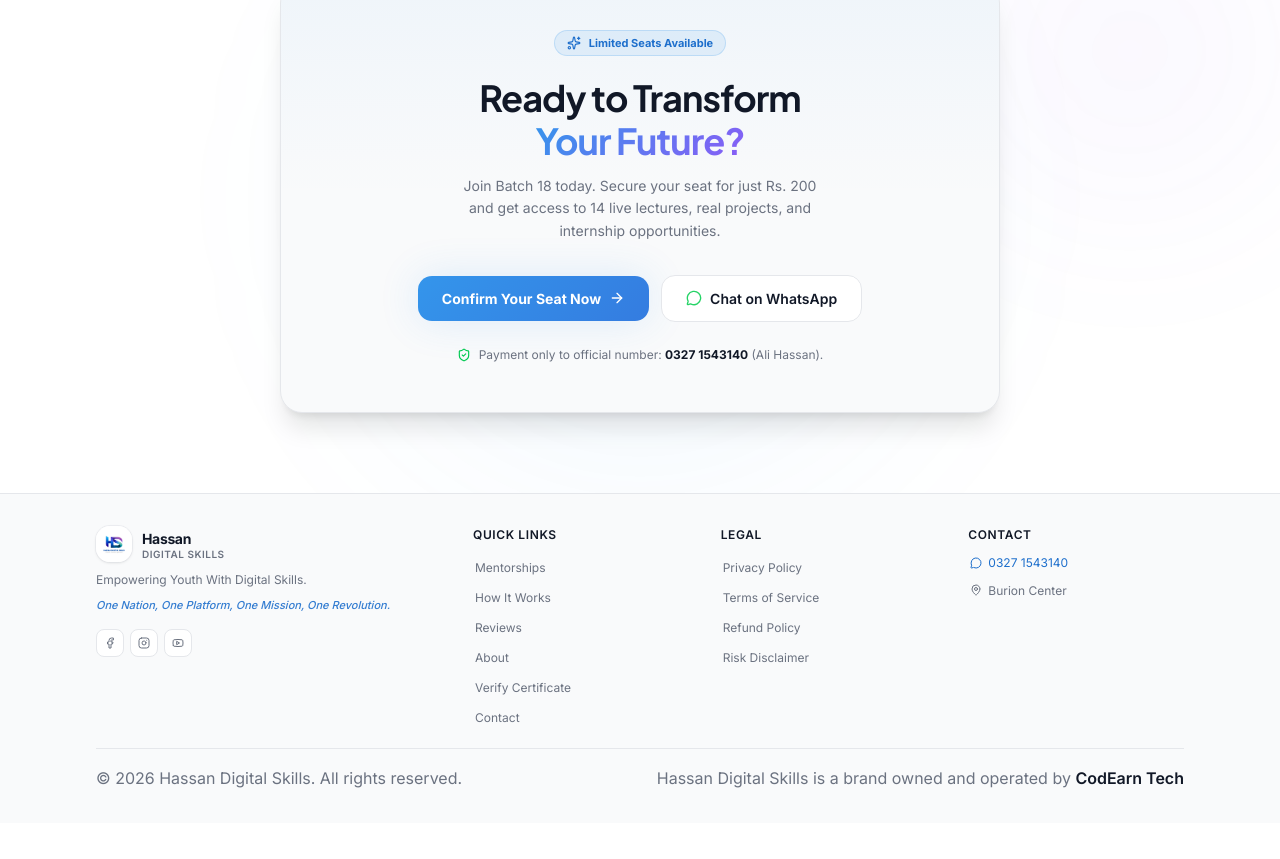
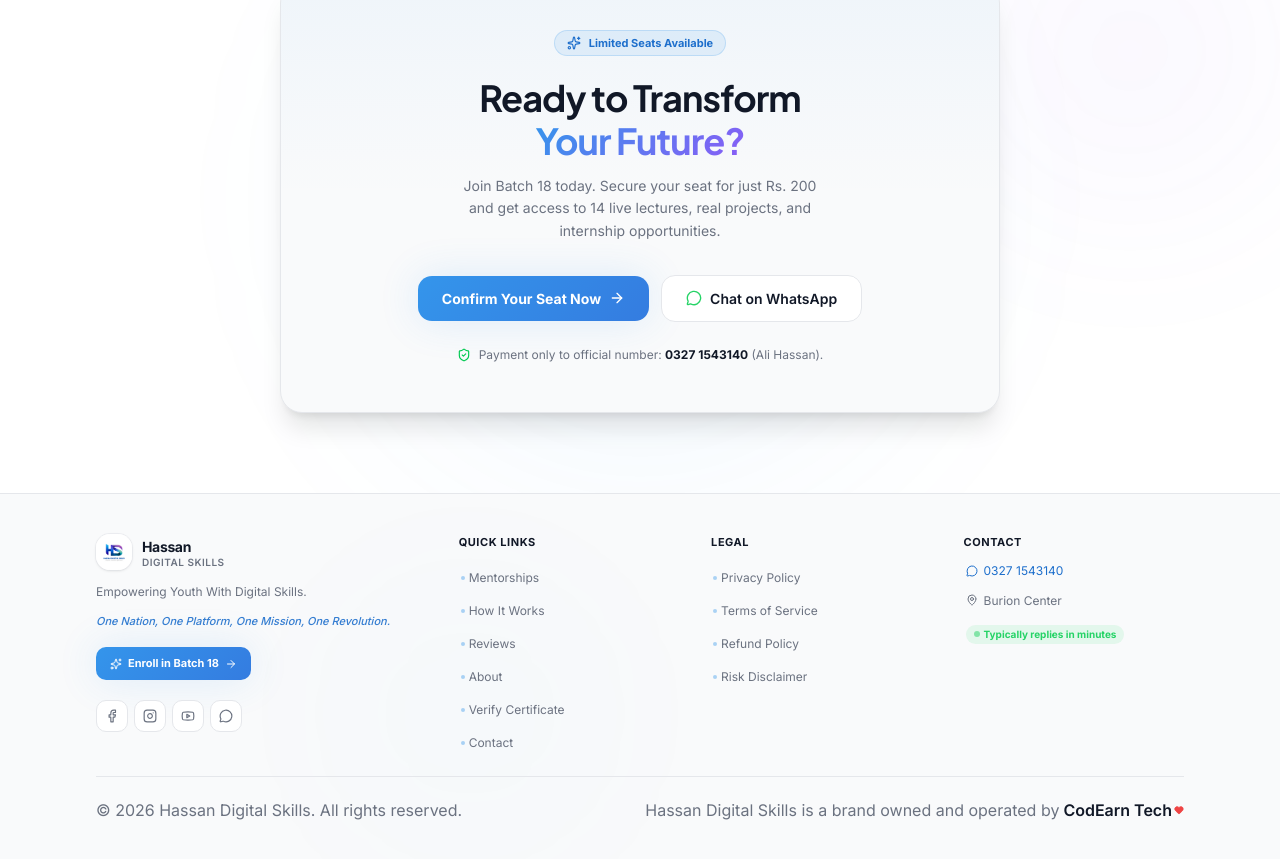
Before and after one commit to AloneCoder199/HDS, a Next.js app: page /reviews in a window 1280 px wide. Shown: the part 7455-8314 px from the top of the page. Before the commit the page ends 8278 px from the top, so only its background shows below. Built offline with nearby package versions, Linux system fonts and the light colour scheme.

Commit message:
updating footer

```diff
--- a/components/Home/Homehero.tsx
+++ b/components/Home/Homehero.tsx
@@ -7,8 +7,13 @@ const WHATSAPP_MESSAGE = encodeURIComponent(
   "Hello HDS Team! I want to apply for the Batch 18 mentorship. Please guide me."
 )
 
-// Real student avatars
-const studentAvatars = ["/st1.jpg", "/st2.jpg", "/st3.jpg", "/st4.jpg"]
+// Real student avatars with details for hover bubble
+const studentAvatars = [
+  { src: "/st1.jpg", name: "HDS Student", tag: "AI Mentorship" },
+  { src: "/st2.jpg", name: "HDS Student", tag: "SMM Mentorship" },
+  { src: "/st3.jpg", name: "HDS Student", tag: "Crypto Trading" },
+  { src: "/st4.jpg", name: "HDS Student", tag: "AI Mentorship" },
+]
 
 export function Hero() {
   return (
@@ -69,27 +74,74 @@ export function Hero() {
               </Link>
             </div>
 
-            {/* Trust Indicators — Real student photos */}
+            {/* ═══ Trust Indicators — Hover Bubbles ═══ */}
             <div className="mt-10 flex flex-col sm:flex-row items-center gap-4 justify-center lg:justify-start">
-              <div className="flex -space-x-3">
-                {studentAvatars.map((src, i) => (
+              {/* Avatar Stack with Bubbles */}
+              <div className="flex items-center -space-x-3">
+                {studentAvatars.map((student, i) => (
                   <div
                     key={i}
-                    className="inline-flex h-9 w-9 items-center justify-center rounded-full border-2 border-background bg-muted overflow-hidden transition-transform duration-300 hover:scale-110 hover:z-10"
+                    className="group/avatar relative inline-flex transition-all duration-300 hover:z-30 hover:-translate-y-1"
                   >
-                    <Image
-                      src={src}
-                      alt={`HDS Student ${i + 1}`}
-                      width={36}
-                      height={36}
-                      className="h-full w-full object-cover"
-                    />
+                    {/* Avatar — circular photo */}
+                    <div className="relative inline-flex h-10 w-10 items-center justify-center rounded-full border-2 border-background bg-muted overflow-hidden shadow-sm ring-2 ring-primary/0 transition-all duration-300 group-hover/avatar:ring-primary/40 cursor-pointer">
+                      <Image
+                        src={student.src}
+                        alt={`${student.name} — ${student.tag}`}
+                        width={40}
+                        height={40}
+                        className="h-full w-full object-cover transition-transform duration-300 group-hover/avatar:scale-110"
+                      />
+                    </div>
+
+                    {/* ═══ Hover Bubble ═══ */}
+                    <div className="pointer-events-none absolute bottom-full left-1/2 z-50 mb-3 -translate-x-1/2 opacity-0 scale-90 translate-y-1 transition-all duration-300 group-hover/avatar:opacity-100 group-hover/avatar:scale-100 group-hover/avatar:translate-y-0">
+                      {/* Bubble Card */}
+                      <div className="relative w-[140px] overflow-hidden rounded-2xl border border-border bg-background shadow-2xl">
+                        {/* Large Student Image */}
+                        <div className="relative aspect-square overflow-hidden bg-muted">
+                          <Image
+                            src={student.src}
+                            alt={`${student.name} — ${student.tag}`}
+                            width={140}
+                            height={140}
+                            className="h-full w-full object-cover"
+                          />
+                          {/* Gradient overlay for text */}
+                          <div className="absolute inset-0 bg-gradient-to-t from-black/70 via-transparent to-transparent" />
+                          {/* Small badge top */}
+                          <div className="absolute top-2 left-2">
+                            <span className="inline-flex items-center gap-1 rounded-full bg-black/60 backdrop-blur-sm px-1.5 py-0.5 text-[8px] font-bold text-white border border-white/20">
+                              <CheckCircle2 className="h-2 w-2 text-green-400" />
+                              Verified
+                            </span>
+                          </div>
+                        </div>
+
+                        {/* Info footer */}
+                        <div className="p-2 text-center">
+                          <p className="text-[11px] font-bold text-foreground leading-tight truncate">
+                            {student.name}
+                          </p>
+                          <p className="text-[9px] text-muted-foreground mt-0.5 leading-tight truncate">
+                            {student.tag}
+                          </p>
+                        </div>
+                      </div>
+
+                      {/* Arrow pointing down */}
+                      <div className="absolute left-1/2 top-full -mt-1 h-2 w-2 -translate-x-1/2 rotate-45 border-b border-r border-border bg-background" />
+                    </div>
                   </div>
                 ))}
-                <div className="flex h-9 w-9 items-center justify-center rounded-full border-2 border-background bg-primary/10 text-[10px] font-bold text-primary-text">
+
+                {/* "+15k" badge */}
+                <div className="relative inline-flex h-10 w-10 items-center justify-center rounded-full border-2 border-background bg-primary/10 text-[10px] font-bold text-primary-text shadow-sm ring-2 ring-primary/0 transition-all duration-300 hover:ring-primary/40 hover:-translate-y-1 hover:z-30 cursor-pointer">
                   15k+
                 </div>
               </div>
+
+              {/* Trust Text */}
               <div className="text-sm font-medium text-muted-foreground flex items-center gap-1.5">
                 <Star className="h-4 w-4 fill-accent text-accent" />
                 Trusted by 15,000+ students across Pakistan
--- a/components/reusable/Footer.tsx
+++ b/components/reusable/Footer.tsx
@@ -9,9 +9,15 @@ import {
   MapPin,
   MessageCircle,
   Youtube,
+  ArrowRight,
+  Sparkles,
+  Heart,
 } from "lucide-react"
 import { Logo } from "./logo"
 
+// ═══════════════════════════════════════════════════════════════════
+// REAL LINKS
+// ═══════════════════════════════════════════════════════════════════
 const quickLinks = [
   { href: "/mentorships", label: "Mentorships" },
   { href: "/how-it-works", label: "How It Works" },
@@ -22,19 +28,40 @@ const quickLinks = [
 ]
 
 const legalLinks = [
-  { href: "/privacy", label: "Privacy Policy" },
+  { href: "/privacy-policy", label: "Privacy Policy" },
   { href: "/terms", label: "Terms of Service" },
   { href: "/refund-policy", label: "Refund Policy" },
   { href: "/risk-disclaimer", label: "Risk Disclaimer" },
 ]
 
 const socials = [
-  { href: "#", label: "Facebook", icon: Facebook },
-  { href: "#", label: "Instagram", icon: Instagram },
-  { href: "#", label: "YouTube", icon: Youtube },
+  {
+    href: "https://www.facebook.com/HassanDigitalSkills",
+    label: "Facebook",
+    icon: Facebook,
+    color: "hover:bg-[#1877F2] hover:border-[#1877F2] hover:text-white",
+  },
+  {
+    href: "https://www.instagram.com/hds_pakistan_/?hl=en",
+    label: "Instagram",
+    icon: Instagram,
+    color: "hover:bg-gradient-to-br hover:from-[#F58529] hover:via-[#DD2A7B] hover:to-[#8134AF] hover:border-transparent hover:text-white",
+  },
+  {
+    href: "https://youtube.com/@hassandigitalskills?si=rwQfPRvRc7MPciiL",
+    label: "YouTube",
+    icon: Youtube,
+    color: "hover:bg-[#FF0000] hover:border-[#FF0000] hover:text-white",
+  },
 ]
 
-// ─── Reusable accordion section ───
+const WHATSAPP_URL =
+  "https://wa.me/923271543140?text=" +
+  encodeURIComponent("Hello HDS Team! I want to know more about your mentorships.")
+
+// ═══════════════════════════════════════════════════════════════════
+// ACCORDION SECTION — Desktop open, mobile collapsible
+// ═══════════════════════════════════════════════════════════════════
 function FooterSection({
   title,
   children,
@@ -46,11 +73,10 @@ function FooterSection({
 
   return (
     <div>
-      {/* Mobile: clickable header */}
       <button
         onClick={() => setOpen((v) => !v)}
         aria-expanded={open}
-        className="flex w-full items-center justify-between py-2.5 text-xs font-semibold uppercase tracking-wider text-foreground transition-colors hover:text-primary-text lg:pointer-events-none lg:mb-2.5 lg:py-0 lg:hover:text-foreground"
+        className="flex w-full items-center justify-between py-2.5 text-[11px] font-bold uppercase tracking-wider text-foreground transition-colors hover:text-primary-text lg:pointer-events-none lg:mb-3 lg:py-0 lg:hover:text-foreground"
       >
         {title}
         <ChevronDown
@@ -60,7 +86,6 @@ function FooterSection({
         />
       </button>
 
-      {/* Content — smooth expand */}
       <div
         className={`grid transition-all duration-300 ease-[cubic-bezier(0.23,1,0.32,1)] ${
           open ? "grid-rows-[1fr] opacity-100" : "grid-rows-[0fr] opacity-0"
@@ -76,50 +101,79 @@ function FooterSection({
 
 export function Footer() {
   return (
-    <footer className="border-t border-border bg-card text-card-foreground">
-      <div className="mx-auto max-w-6xl px-4 py-6 sm:px-6 lg:px-8 lg:py-8">
-        {/* ─── Main Grid ─── */}
-        <div className="grid gap-1 lg:grid-cols-[1.6fr_1fr_1fr_1fr] lg:gap-8">
-          {/* Brand */}
-          <div className="space-y-2 pb-3.5 border-b border-border lg:border-0 lg:pb-0">
+    <footer className="relative border-t border-border bg-card text-card-foreground overflow-hidden">
+      {/* Subtle background glow */}
+      <div className="pointer-events-none absolute inset-0 opacity-40">
+        <div className="absolute bottom-0 left-1/4 w-[300px] h-[300px] bg-primary/5 rounded-full blur-[100px]" />
+      </div>
+
+      <div className="relative mx-auto max-w-6xl px-4 sm:px-6 lg:px-8 py-8 lg:py-10">
+        {/* ═══ TOP ROW — Brand + CTA ═══ */}
+        <div className="grid gap-6 lg:grid-cols-[1.5fr_1fr_1fr_1fr] lg:gap-8">
+          {/* ─── Brand Column ─── */}
+          <div className="space-y-3 pb-4 border-b border-border lg:border-0 lg:pb-0">
             <Logo />
+
             <p className="text-xs text-muted-foreground leading-relaxed">
               Empowering Youth With Digital Skills.
             </p>
 
-            {/* Tagline — subtle highlight */}
+            {/* Tagline */}
             <p className="text-[11px] font-medium text-primary-text/90 italic">
               One Nation, One Platform, One Mission, One Revolution.
             </p>
 
-            {/* Socials */}
-            <div className="flex items-center gap-1.5 pt-1.5">
+            {/* Enroll CTA */}
+            <Link
+              href="/enroll"
+              className="group inline-flex items-center gap-1.5 rounded-lg gradient-primary px-3.5 py-2 text-[11px] font-bold text-white shadow-glow transition-all duration-300 hover:scale-105 mt-1"
+            >
+              <Sparkles className="h-3 w-3" />
+              Enroll in Batch 18
+              <ArrowRight className="h-3 w-3 transition-transform group-hover:translate-x-0.5" />
+            </Link>
+
+            {/* ─── Social Icons ─── */}
+            <div className="flex items-center gap-1.5 pt-2">
               {socials.map((s) => {
                 const Icon = s.icon
                 return (
-                  <Link
+                  <a
                     key={s.label}
                     href={s.href}
-                    aria-label={s.label}
-                    className="inline-flex h-7 w-7 items-center justify-center rounded-md border border-border bg-background text-muted-foreground transition-all duration-300 hover:border-primary/40 hover:text-primary-text hover:scale-110"
+                    target="_blank"
+                    rel="noopener noreferrer"
+                    aria-label={`Visit our ${s.label}`}
+                    className={`inline-flex h-8 w-8 items-center justify-center rounded-lg border border-border bg-background text-muted-foreground transition-all duration-300 hover:scale-110 hover:shadow-md ${s.color}`}
                   >
-                    <Icon className="h-3 w-3" />
-                  </Link>
+                    <Icon className="h-3.5 w-3.5" />
+                  </a>
                 )
               })}
+              {/* WhatsApp as 4th icon */}
+              <a
+                href={WHATSAPP_URL}
+                target="_blank"
+                rel="noopener noreferrer"
+                aria-label="Chat with us on WhatsApp"
+                className="inline-flex h-8 w-8 items-center justify-center rounded-lg border border-border bg-background text-muted-foreground transition-all duration-300 hover:scale-110 hover:shadow-md hover:bg-[#25D366] hover:border-[#25D366] hover:text-white"
+              >
+                <MessageCircle className="h-3.5 w-3.5" />
+              </a>
             </div>
           </div>
 
-          {/* Quick Links — accordion on mobile */}
+          {/* ─── Quick Links ─── */}
           <div className="border-b border-border lg:border-0">
             <FooterSection title="Quick Links">
-              <ul className="space-y-1.5 pl-0.5">
+              <ul className="space-y-2 pl-0.5">
                 {quickLinks.map((l) => (
                   <li key={l.href}>
                     <Link
                       href={l.href}
-                      className="text-xs text-muted-foreground transition-colors hover:text-primary-text"
+                      className="group inline-flex items-center gap-1 text-xs text-muted-foreground transition-colors hover:text-primary-text"
                     >
+                      <span className="h-1 w-1 rounded-full bg-primary/40 group-hover:bg-primary transition-colors" />
                       {l.label}
                     </Link>
                   </li>
@@ -128,16 +182,17 @@ export function Footer() {
             </FooterSection>
           </div>
 
-          {/* Legal — accordion on mobile */}
+          {/* ─── Legal ─── */}
           <div className="border-b border-border lg:border-0">
             <FooterSection title="Legal">
-              <ul className="space-y-1.5 pl-0.5">
+              <ul className="space-y-2 pl-0.5">
                 {legalLinks.map((l) => (
                   <li key={l.href}>
                     <Link
                       href={l.href}
-                      className="text-xs text-muted-foreground transition-colors hover:text-primary-text"
+                      className="group inline-flex items-center gap-1 text-xs text-muted-foreground transition-colors hover:text-primary-text"
                     >
+                      <span className="h-1 w-1 rounded-full bg-primary/40 group-hover:bg-primary transition-colors" />
                       {l.label}
                     </Link>
                   </li>
@@ -146,14 +201,16 @@ export function Footer() {
             </FooterSection>
           </div>
 
-          {/* Contact — accordion on mobile */}
+          {/* ─── Contact ─── */}
           <div>
             <FooterSection title="Contact">
-              <ul className="space-y-2 pl-0.5 text-xs text-muted-foreground">
+              <ul className="space-y-2.5 pl-0.5 text-xs text-muted-foreground">
                 <li>
                   <a
-                    href="https://wa.me/923271543140"
-                    className="inline-flex items-center gap-1.5 transition-colors hover:text-primary-text"
+                    href={WHATSAPP_URL}
+                    target="_blank"
+                    rel="noopener noreferrer"
+                    className="inline-flex items-center gap-1.5 transition-colors hover:text-[#25D366]"
                   >
                     <MessageCircle className="h-3 w-3" />
                     0327 1543140
@@ -163,26 +220,32 @@ export function Footer() {
                   <MapPin className="mt-0.5 h-3 w-3 shrink-0" />
                   Burion Center
                 </li>
+                <li className="pt-1">
+                  <span className="inline-flex items-center gap-1 rounded-full bg-[#25D366]/10 px-2 py-0.5 text-[10px] font-bold text-[#25D366]">
+                    <span className="h-1.5 w-1.5 rounded-full bg-[#25D366] animate-pulse" />
+                    Typically replies in minutes
+                  </span>
+                </li>
               </ul>
             </FooterSection>
           </div>
         </div>
 
-        {/* ─── Bottom Bar ─── */}
-                {/* ─── Bottom Bar ─── */}
-        <div className="mt-5 flex flex-col gap-2 border-t border-border pt-4 text-[10.5px] leading-relaxed text-muted-foreground sm:flex-row sm:items-center sm:justify-between">
+        {/* ═══ BOTTOM BAR ═══ */}
+        <div className="mt-6 flex flex-col gap-3 border-t border-border pt-5 text-[10.5px] leading-relaxed text-muted-foreground sm:flex-row sm:items-center sm:justify-between">
           <p>
             © {new Date().getFullYear()} Hassan Digital Skills. All rights reserved.
           </p>
-          <p>
+          <p className="flex items-center gap-1">
             Hassan Digital Skills is a brand owned and operated by{" "}
             <a
               href="https://codearntech.com"
               target="_blank"
               rel="noopener noreferrer"
-              className="font-semibold text-foreground underline-offset-2 transition-colors hover:text-primary-text hover:underline"
+              className="font-semibold text-foreground underline-offset-2 transition-colors hover:text-primary-text hover:underline inline-flex items-center gap-0.5"
             >
               CodEarn Tech
+              <Heart className="h-2.5 w-2.5 text-destructive fill-current" />
             </a>
           </p>
         </div>
```
